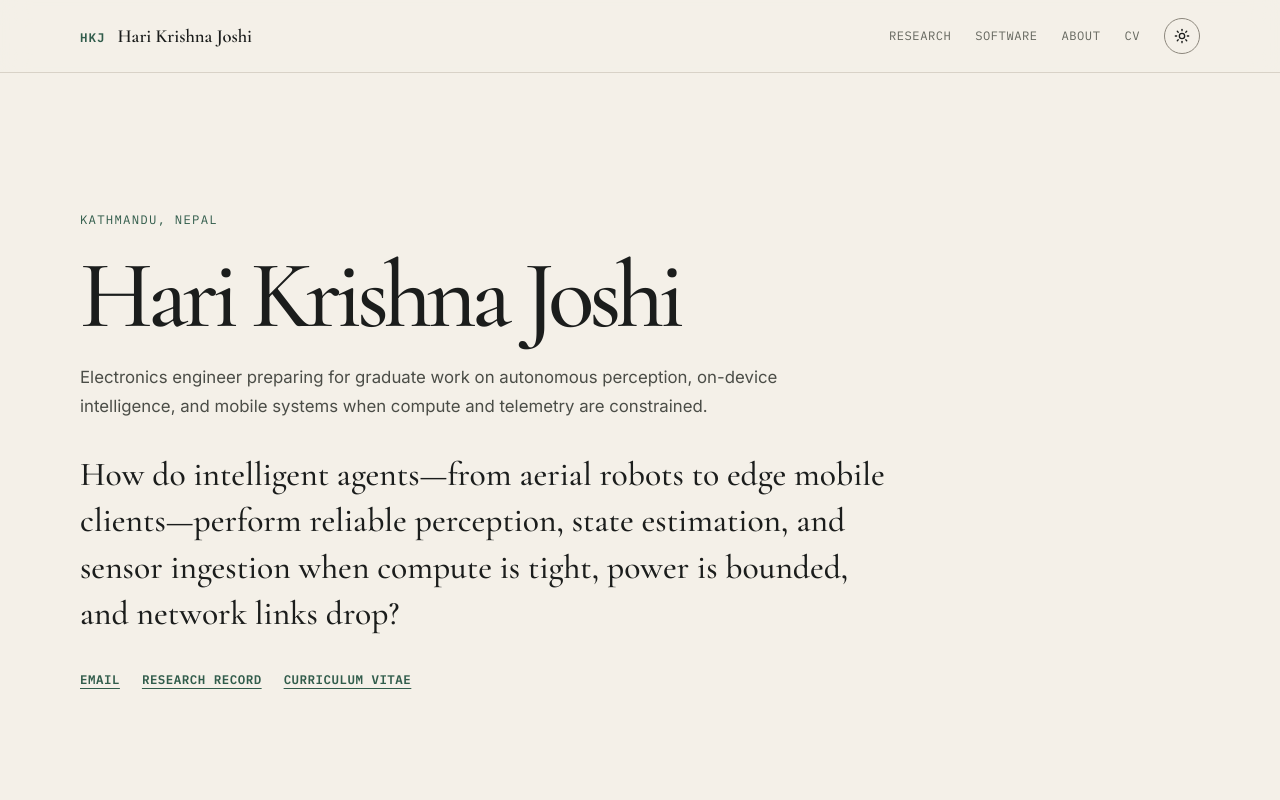
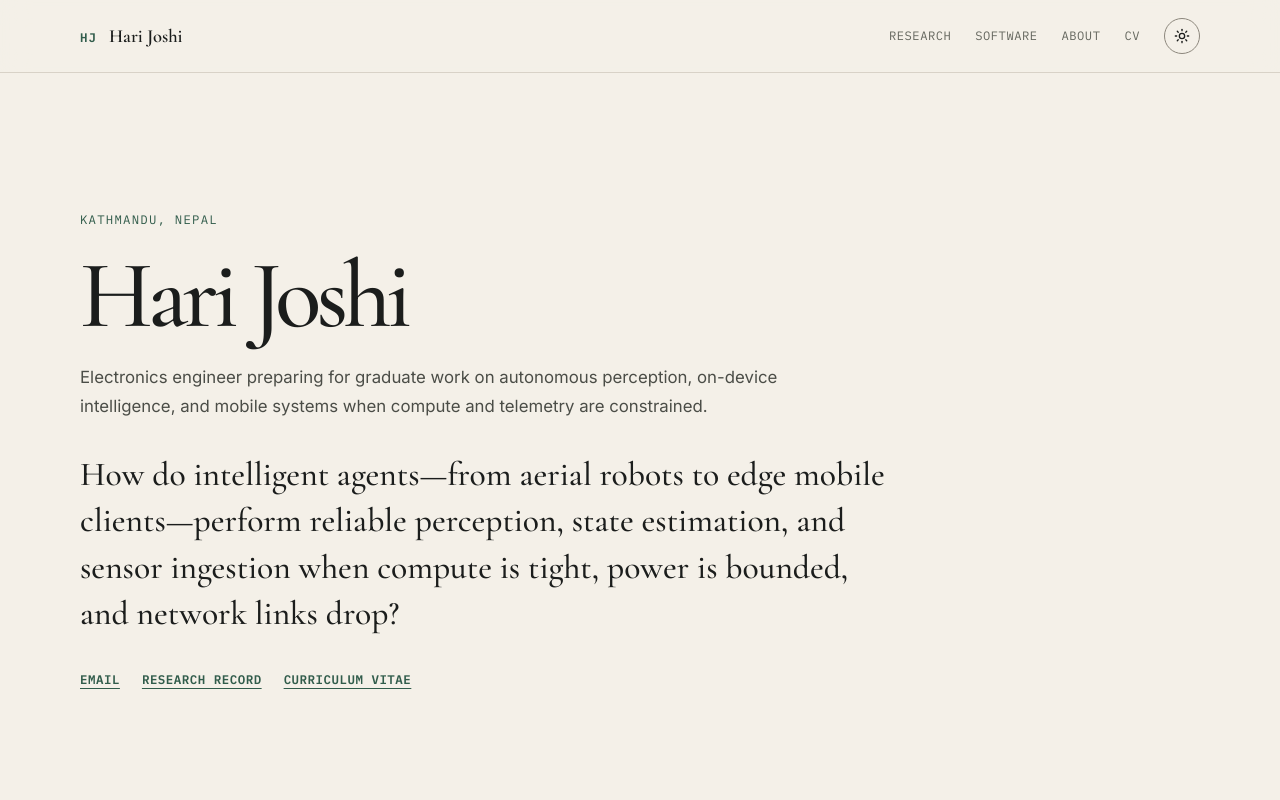
Before and after one commit to harijoshi07/academic, a Next.js app: page /academic/ in a window 1280 px wide. Shown: the top 800 px of the page. Built offline with nearby package versions, Linux system fonts and the light colour scheme.

Commit message:
fix: update name to Hari Joshi and initials to HJ across site, metadata, and cv.tex

```diff
--- a/app/software/transit/page.tsx
+++ b/app/software/transit/page.tsx
@@ -39,7 +39,7 @@ export default function TransitCaseStudy() {
               Minor project, Department of Electronics and Computer Engineering, Institute of Engineering, Thapathali Campus. Defended March 2024. Supervisor Er. Kiran Chandra Dahal. External examiner Er. Yogesh Aryal.
             </p>
             <p className="record-copy">
-              Team of four: Chandra Mohan Sah, Hari Krishna Joshi, Jyotsna Jha, and Khagendra Raj Joshi. I led it and did most of the build.
+              Team of four: Chandra Mohan Sah, Hari Joshi, Jyotsna Jha, and Khagendra Raj Joshi. I led it and did most of the build.
             </p>
             <p className="record-copy">
               Submitted to the department as &quot;Public Transportation Assistance using Artificial Neural Network.&quot;
--- a/app/software/uav/page.tsx
+++ b/app/software/uav/page.tsx
@@ -37,7 +37,7 @@ export default function UavCaseStudy() {
               Final-year major project, Department of Electronics and Computer Engineering, Institute of Engineering, Thapathali Campus. Submitted March 2025. Supervisor Er. Umesh Kanta Ghimire.
             </p>
             <p className="record-copy">
-              Team of four: Bishal Bhandari, Hari Krishna Joshi, Jyotsna Jha, and Kalyan Kumar Shrestha. I led it and did most of the build.
+              Team of four: Bishal Bhandari, Hari Joshi, Jyotsna Jha, and Kalyan Kumar Shrestha. I led it and did most of the build.
             </p>
           </div>
         </div>
--- a/content.ts
+++ b/content.ts
@@ -98,8 +98,8 @@ export const PRODUCTION_MOBILE_TITLE =
 
 export const content: Content = {
   personal: {
-    name: 'Hari Krishna Joshi',
-    initials: 'HKJ',
+    name: 'Hari Joshi',
+    initials: 'HJ',
     title: 'Robotics & Systems Researcher · Mobile & Embedded Systems Engineer',
     location: 'Kathmandu, Nepal',
     email: 'harijoshi07x@gmail.com',
--- a/seo.ts
+++ b/seo.ts
@@ -14,9 +14,9 @@ export function pageMetadata(title: string, description: string, path: string):
       title,
       description,
       url,
-      siteName: 'Hari Krishna Joshi',
+      siteName: 'Hari Joshi',
       type: 'website',
-      images: [{ url: OG_IMAGE, width: 1200, height: 630, alt: 'Hari Krishna Joshi' }],
+      images: [{ url: OG_IMAGE, width: 1200, height: 630, alt: 'Hari Joshi' }],
     },
     twitter: {
       card: 'summary_large_image',
```
Also changed, not shown: 1 other file (tests, documents, lock files or other folders).
